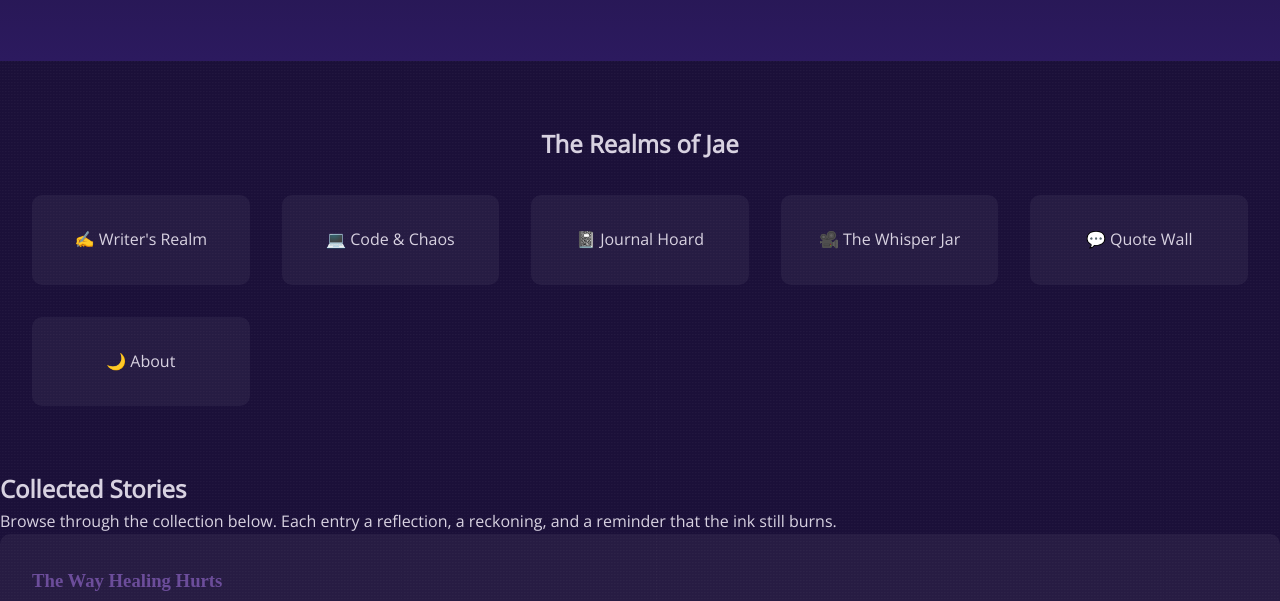
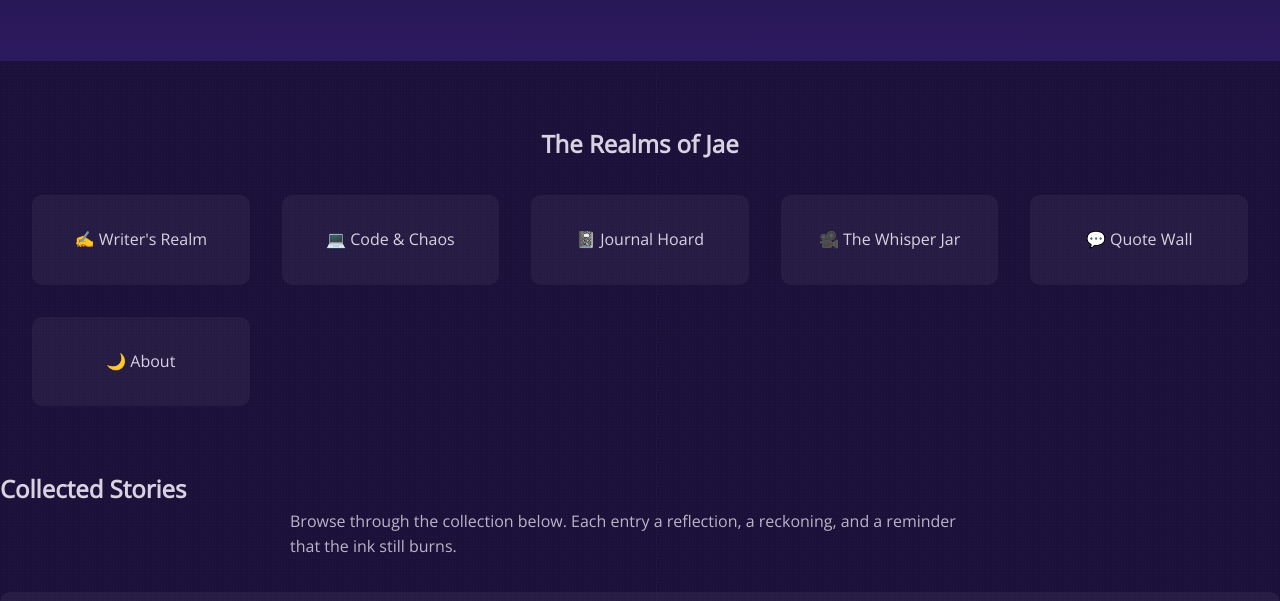
Before and after one commit to TheJaeCodes/jaespeakingincode-site, a plain HTML site: page index.html in a window 1280 px wide. Shown: the part 308-909 px from the top of the page. Drawn offline with nearby package versions, Linux system fonts and the light colour scheme; a web font is replaced by a local one.

Commit message:
Update style.css
adding a edit to the writer's realm section

```diff
--- a/style.css
+++ b/style.css
@@ -201,6 +201,15 @@
   font-size: 1rem;
   line-height: 1.4;
 }
+.realm-subtext {
+  font-size: 1rem;
+  color: var(--moondust);
+  margin-bottom: 2rem;
+  opacity: 0.85;
+  max-width: 700px;
+  margin-left: auto;
+  margin-right: auto;
+}
     .quote-grid {
       display: grid;
       grid-template-columns: repeat(auto-fit, minmax(250px, 1fr));
```
